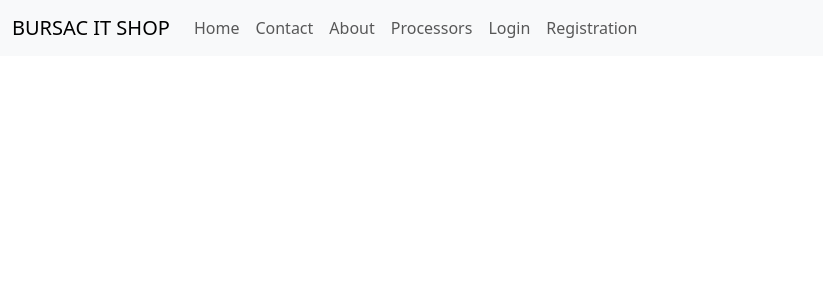
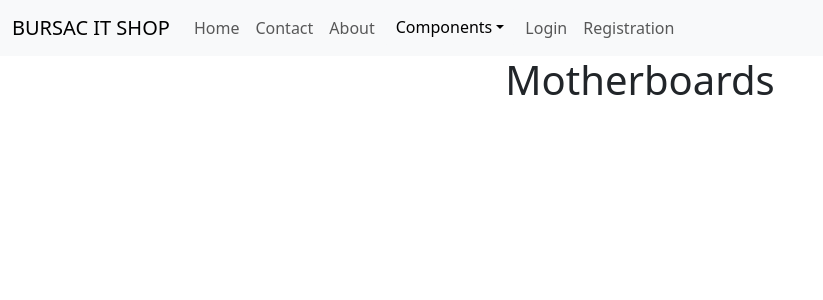
Before and after one commit to BursacAleksandar99/WEBSHOP-APP-FRONT, a React (Create React App) app: page /motherBoards in a window 1280 px wide. Shown: the top 300 px of the page, without its empty margins (0-823 px from the left). Built offline with nearby package versions, Linux system fonts and the light colour scheme.

Commit message:
Implementing new pages in frontend, graphic cards, ram, ssd, powersupply, motherboards

```diff
--- a/package.json
+++ b/package.json
@@ -9,6 +9,7 @@
     "axios": "^1.7.4",
     "bootstrap": "^5.3.3",
     "react": "^18.3.1",
+    "react-bootstrap": "^2.10.4",
     "react-dom": "^18.3.1",
     "react-router-dom": "^6.26.0",
     "react-scripts": "5.0.1",
--- a/src/App.js
+++ b/src/App.js
@@ -10,6 +10,12 @@ import Registration from './pages/Registration';
 import PrivateRoute from './components/PrivateRoute';
 import { AuthContext } from './helpers/AuthContext';
 import { useState, useEffect,   } from 'react';
+import Dropdown from 'react-bootstrap/Dropdown';
+import GraphicCard from './pages/GraphicCards';
+import Ram from './pages/Ram';
+import Motherboards from './pages/Motherboareds';
+import Ssd from './pages/Ssd';
+import PowerSupply from './pages/PowerSupply';
 
 
 
@@ -51,12 +57,25 @@ function App() {
                     </li>
                     <li className='nav-item'>
                     <Link className='nav-link' to='/about'>About</Link>
+                    </li>
+
+                    <li className='nav-item'>
+                      <Dropdown>
+                        <Dropdown.Toggle variant='light' id='dropdown-basic'>
+                          Components
+                        </Dropdown.Toggle>
+                        <Dropdown.Menu>
+                          <Dropdown.Item as={Link} to='/processors'>Processors</Dropdown.Item>
+                          <Dropdown.Item as={Link} to='/graphicCards'>GraphicCards</Dropdown.Item>
+                          <Dropdown.Item as={Link} to='/ram'>RAM</Dropdown.Item>
+                          <Dropdown.Item as={Link} to='/motherBoards'>Motherboards</Dropdown.Item>
+                          <Dropdown.Item as={Link} to='/ssd'>Ssd discs</Dropdown.Item>
+                          <Dropdown.Item as={Link} to='/ps'>Power Supply</Dropdown.Item>
+                        </Dropdown.Menu>
+                      </Dropdown>
 
                     </li>
-                    <li className='nav-item'>
-                    <Link className='nav-link' to='/processors'>Processors</Link>
 
-                    </li>
                     <li className='nav-item'>
                     <Link className='nav-link' to='/login'>Login</Link>
 
@@ -81,6 +100,11 @@ function App() {
                 <About/>
               </PrivateRoute>)}/>
               <Route path='/processors' exact Component={Processors}/>
+              <Route path='/graphicCards' exact Component={GraphicCard}/>
+              <Route path='/ram' exact Component={Ram}/>
+              <Route path='/motherBoards' exact Component={Motherboards}/>
+              <Route path='/ssd' exact Component={Ssd}/>
+              <Route path='/ps' exact Component={PowerSupply}/>
               <Route path='/login' exact Component={Login}/>
               <Route path='/registration' exact Component={Registration}/>
             </Routes>
--- a/src/index.js
+++ b/src/index.js
@@ -4,6 +4,12 @@ import './index.css';
 import App from './App';
 import reportWebVitals from './reportWebVitals';
 import 'bootstrap/dist/css/bootstrap.min.css';
+<link
+  href="https://stackpath.bootstrapcdn.com/bootstrap/5.3.0/css/bootstrap.min.css"
+  rel="stylesheet"
+/>
+
+
 
 const root = ReactDOM.createRoot(document.getElementById('root'));
 root.render(
@@ -17,6 +23,8 @@ root.render(
   </React.StrictMode>
 );
 
+<script src="https://stackpath.bootstrapcdn.com/bootstrap/5.3.0/js/bootstrap.bundle.min.js"></script>
+
 // If you want to start measuring performance in your app, pass a function
 // to log results (for example: reportWebVitals(console.log))
 // or send to an analytics endpoint. Learn more: https://bit.ly/CRA-vitals
--- a/src/pages/GraphicCards.js
+++ b/src/pages/GraphicCards.js
@@ -0,0 +1,11 @@
+import React from "react";
+import axios from "axios";
+
+const GraphicCard = () => {
+    return(
+        <h1>GraphicCard</h1>
+    )
+}
+
+
+export default GraphicCard;
--- /dev/null
+++ b/src/pages/Motherboareds.js
@@ -0,0 +1,11 @@
+import React from "react";
+import axios from "axios";
+
+const Motherboards = () => {
+    return(
+        <h1>Motherboards</h1>
+    )
+}
+
+
+export default Motherboards;
--- /dev/null
+++ b/src/pages/PowerSupply.js
@@ -0,0 +1,11 @@
+import React from "react";
+import axios from "axios";
+
+const PowerSupply = () => {
+    return(
+        <h1>Power Supply</h1>
+    )
+}
+
+
+export default PowerSupply;
--- /dev/null
+++ b/src/pages/Ram.js
@@ -0,0 +1,11 @@
+import React from "react";
+import axios from "axios";
+
+const Ram = () => {
+    return(
+        <h1>Ram</h1>
+    )
+}
+
+
+export default Ram;
--- /dev/null
+++ b/src/pages/Ssd.js
@@ -0,0 +1,11 @@
+import React from "react";
+import axios from "axios";
+
+const Ssd = () => {
+    return(
+        <h1>Ssd discs</h1>
+    )
+}
+
+
+export default Ssd;
```
Also changed, not shown: 1 other file (tests, documents, lock files or other folders).
